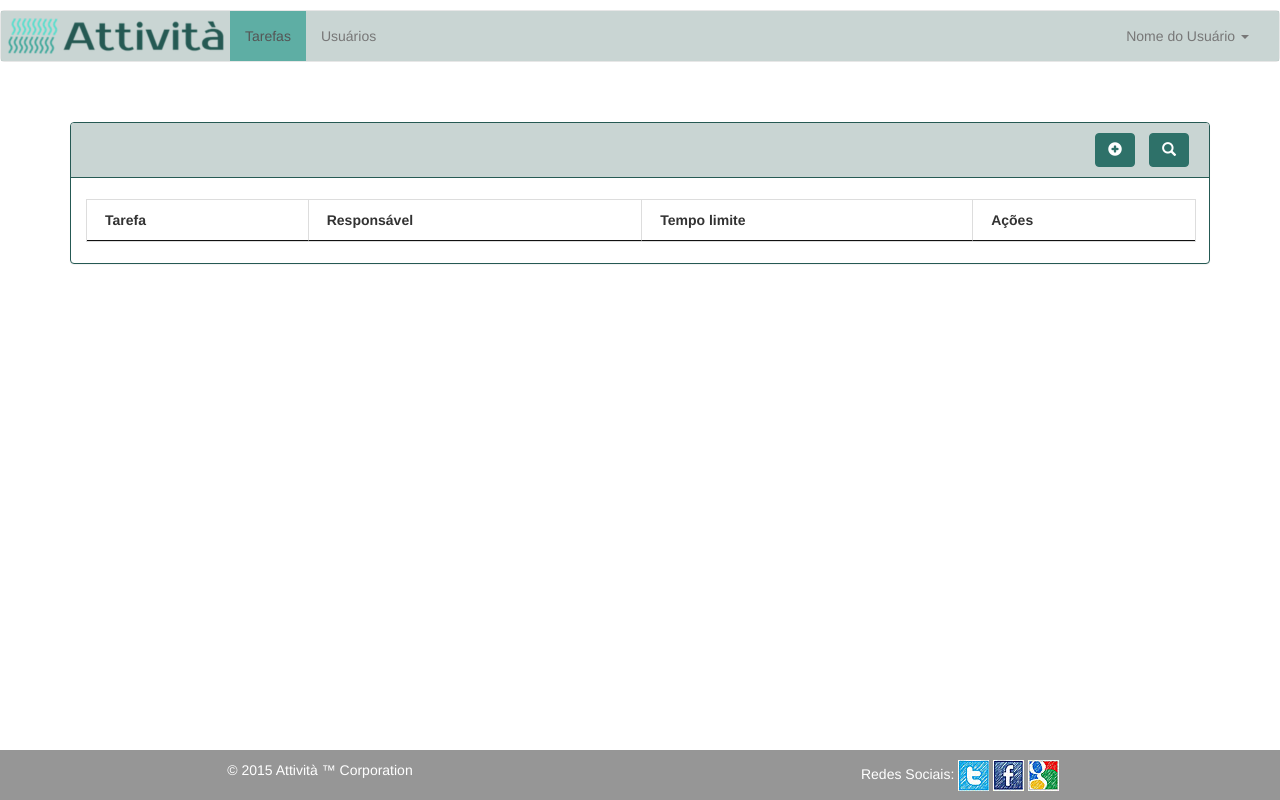
After one commit to matheussoaress/attivita, a PHP site: page /sys/tarefa.php in a window 1280 px wide. The commit adds this page. Run offline with PHP 8.4, Linux system fonts and the light colour scheme; lists and menus that the app fills with data are empty.

Commit message:
Página de tarefas

```diff
--- /dev/null
+++ b/css/content.css
@@ -0,0 +1,34 @@
+.content{
+	padding: 40px 70px;
+}
+.panel-default {
+    border-color: #255953 !important;
+}
+.panel-default>.panel-heading {
+    background-color: #C9D5D3 !important;
+    border-color: #265B54 !important;
+}
+.button-color{
+    background-color: rgb(46, 113, 105) !important;
+    border-color: rgb(46, 113, 105) !important;
+}
+.col{
+	margin: 0px 5px;
+}
+.footer{
+    position: absolute;
+    background-color: rgba(0, 0, 0, 0.41);
+    width: 100%;
+    height: 50px;
+    bottom:0;
+    left:0;
+    color: #fff;
+}
+div#corp{
+    text-align: center;
+    margin-top: 10px;
+}
+div#contact{
+    text-align: center;
+    margin-top: 10px;
+}
--- /dev/null
+++ b/css/header.css
@@ -0,0 +1,18 @@
+.header{
+	/*margin-top: 15px;*/
+	margin-top: 10px;
+}
+.navbar-brand {
+    padding: 0px !important;
+}
+.container-fluid {
+   background-color: rgba(139, 167, 163, 0.43) !important;
+}
+
+.navbar-default .navbar-nav>.active>a, .navbar-default .navbar-nav>.active>a:focus, .navbar-default .navbar-nav>.active>a:hover {
+    background-color: #5EAEA4 !important;
+}
+
+.navbar-default .navbar-nav>.open>a, .navbar-default .navbar-nav>.open>a:focus, .navbar-default .navbar-nav>.open>a:hover {
+    background-color: #5EAEA4 !important;
+}
--- a/css/index.css
+++ b/css/index.css
@@ -53,10 +53,6 @@ div.modal-header{
     background-color: rgb(46, 113, 105) !important;
     border-color: rgb(46, 113, 105) !important;
 }
-button{
-    margin-top: 10px;
-}
-
 .obrig{
     color:red;
 }
--- /dev/null
+++ b/js/tarefa.js
@@ -0,0 +1,3 @@
+$(document).ready(function () {
+	$("#tarefa").datatable();
+});
--- /dev/null
+++ b/sys/tarefa.php
@@ -0,0 +1,128 @@
+<?php $tarefas = array();?>
+
+<!DOCTYPE html>
+<html>
+<head>
+    <title>Tarefa - Attivita</title>
+    <link rel="shortcut icon" href="../img/favicon.ico">
+    <link rel="stylesheet" type="text/css" href="../vendor/bootstrap/css/bootstrap.min.css">
+    <link rel="stylesheet" type="text/css" href="../css/header.css">
+    <link rel="stylesheet" type="text/css" href="../css/content.css">
+    <link rel="stylesheet" type="text/css" href="../vendor/datatables/dataTables.bootstrap.css">
+    <link rel="stylesheet" type="text/css" href="../vendor/datatables/jquery.dataTables.min.css">
+    <script type="text/javascript" src="../vendor/jquery/jquery-2.1.4.min.js"></script>
+    <script type="text/javascript" src="../vendor/datatables/dataTables.bootstrap.min.js"></script>
+    <script type="text/javascript" src="../vendor/datatables/jquery.dataTables.min.js"></script>
+    <script type="text/javascript" src="../vendor/bootstrap/js/bootstrap.min.js"></script>
+    <script type="text/javascript" src="../js/tarefa.js"></script>
+</head>
+<body>
+
+    <div class="header">
+        <nav class="navbar navbar-default">
+            <div class="container-fluid">
+                <!-- Brand and toggle get grouped for better mobile display -->
+                <div class="navbar-header">
+                    <button type="button" class="navbar-toggle collapsed" data-toggle="collapse" data-target="#bs-example-navbar-collapse-1" aria-expanded="false">
+                        <span class="sr-only">Toggle navigation</span>
+                        <span class="icon-bar"></span>
+                        <span class="icon-bar"></span>
+                        <span class="icon-bar"></span>
+                    </button>
+                    <a class="navbar-brand" href="#"><img src="../img/logo-min.png"></a>
+                </div>
+
+                <!-- Collect the nav links, forms, and other content for toggling -->
+                <div class="collapse navbar-collapse" id="bs-example-navbar-collapse-1">
+                    <ul class="nav navbar-nav">
+                        <li class="active"><a href="#">Tarefas <span class="sr-only">(current)</span></a></li>
+                        <li><a href="#">Usuários</a></li>
+                        <!-- <li class="dropdown">
+                            <a href="#" class="dropdown-toggle" data-toggle="dropdown" role="button" aria-haspopup="true" aria-expanded="false">Dropdown <span class="caret"></span></a>
+                            <ul class="dropdown-menu">
+                                <li><a href="#">Action</a></li>
+                                <li><a href="#">Another action</a></li>
+                                <li><a href="#">Something else here</a></li>
+                                <li role="separator" class="divider"></li>
+                                <li><a href="#">Separated link</a></li>
+                                <li role="separator" class="divider"></li>
+                                <li><a href="#">One more separated link</a></li>
+                            </ul>
+                        </li> -->
+                    </ul>
+                    <ul class="nav navbar-nav navbar-right">
+                        <li class="dropdown">
+                            <a href="#" class="dropdown-toggle" data-toggle="dropdown" role="button" aria-haspopup="true" aria-expanded="false">Nome do Usuário <span class="caret"></span></a>
+                            <ul class="dropdown-menu">
+                                <li><a href="#">Meu perfil</a></li>
+                                <li role="separator" class="divider"></li>
+                                <li><a href="#">Sair</a></li>
+                            </ul>
+                        </li>
+                    </ul>
+                </div><!-- /.navbar-collapse -->
+            </div><!-- /.container-fluid -->
+        </nav>
+    </div>
+
+
+    <div class="content">
+        <div class="row">
+            <div class="col-xs-12" id="conteudo">
+                <div class="box box-info">
+                    <div class="panel panel-default">
+                        <div class="panel-heading">
+                            <div class="alert alert-info pull-left hidden" id="conteudo-mensagem">
+                                <i class="fa fa-info"></i>
+                                <span>Mensagem</span>
+                            </div>
+                            <div class="pull-right">
+                                <button class="btn  btn-primary btn-md button-color col" data-id="" data-tipo="" data-toggle="modal" data-target="#modalInserir"><span class="glyphicon glyphicon-plus-sign"></span></button>
+                                <button class="btn  btn-primary btn-md button-color col" data-id="" data-tipo="" data-toggle="modal" data-target="#modalBuscar"><span class="glyphicon glyphicon-search"></span></button>
+                            </div>
+                            <div class="clearfix"></div>
+                        </div>
+                        <div class="panel-body">
+                            <table class="table table-bordered table-striped dataTable" id="tarefas" cellpadding="0" cellspacing="0">
+                                <thead>
+                                    <tr>
+                                        <th>Tarefa</th>
+                                        <th>Responsável</th>
+                                        <th>Tempo limite</th>
+                                        <th class="actions">Ações</th>
+                                    </tr>
+                                </thead>
+                                <tbody>
+                                <?php foreach ($tarefas as $tarefa): ?>
+                                    <tr id="<?php echo $tarefa['id'] ?>">
+                                        <td style="cursor: pointer"><?php echo $tarefa['codigo'] ?>&nbsp;</td>
+                                        <td><?php echo $tarefa['Setor'] ?>&nbsp;</td>
+                                        <td><?php echo $tarefa['andar'] ?>&nbsp;</td>
+                                        <td class="actions">
+                                            <button data-target="#modalAlterar" data-toggle="modal" class="btn btn-primary btn-xs" data-id="<?= $tarefa['Card']['id']?>" ><i class="fa fa-pencil"></i></button>
+                                            <button data-target="#modalExcluir" data-toggle="modal" class="btn btn-danger btn-xs" data-id="<?= $tarefa['Card']['id']?>" ><i class="fa fa-trash-o"></i></button>
+                                        </td>
+                                    </tr>
+                                <?php endforeach; ?>
+                                </tbody>
+                            </table>
+                        </div>
+                    </div><!-- ./panel-default -->
+                </div><!-- ./box-info -->
+            </div><!-- ./col-xs-12 -->
+        </div><!-- ./row -->
+    </div>
+
+    <div class="footer">
+        <div id="corp" class="col-md-6">© 2015 Attività &trade; Corporation</div>
+            <div id="contact" class="col-md-6">
+                Redes Sociais:
+                <a href="#"><img src="../img/icon-1.jpg"></a>
+                <a href="#"><img src="../img/icon-2.jpg"></a>
+                <a href="#"><img src="../img/icon-3.jpg"></a>
+            </div>
+        </div>
+    </div>
+
+</body>
+</html>
```
Also changed, not shown: index.php (+6 -3 lines), sys/components/header.php (added, +47 -0 lines), img/logo-min.png (added), 1 other file.
